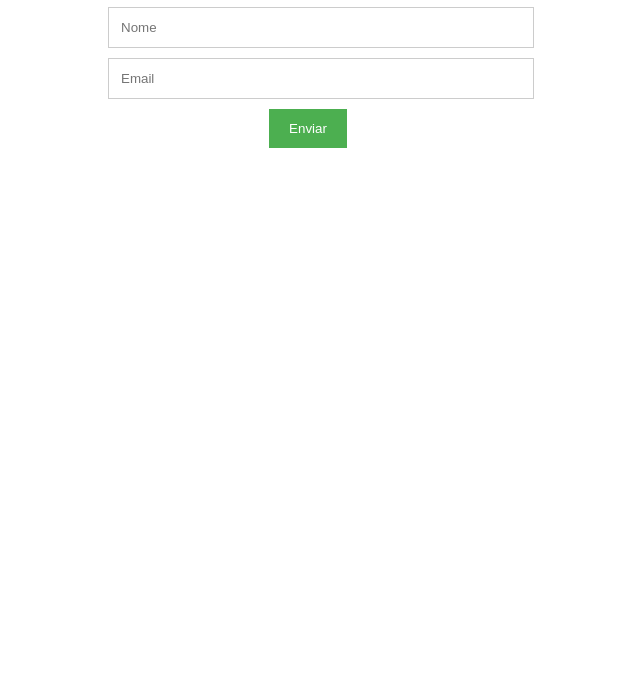
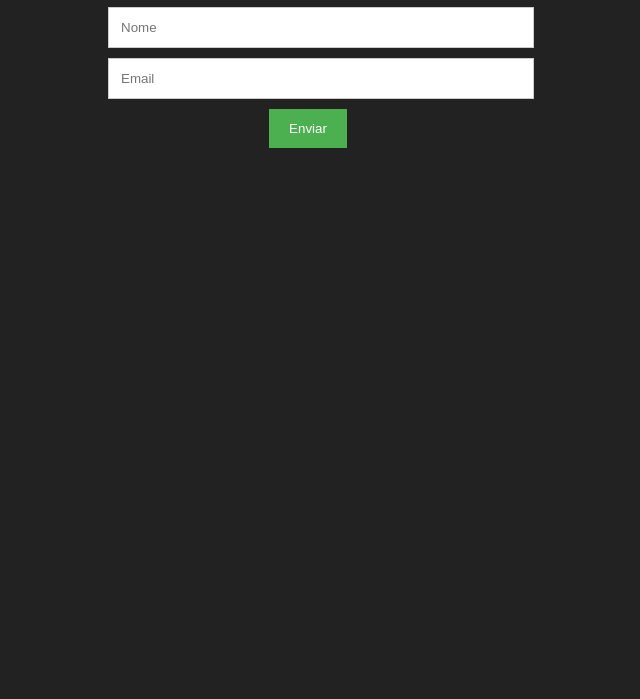
Before and after one commit to leomarqueti/CONEXAO1, a plain HTML site: page index.html in a window 1280 px wide. Shown: the part 101-800 px from the top of the page, without its empty margins (332-972 px from the left). Drawn offline with Linux system fonts and the light colour scheme.

Commit message:
Update style.css

```diff
--- a/style.css
+++ b/style.css
@@ -1,4 +1,9 @@
 /* Primeira página */
+
+body {
+  background-color: #222;
+  color: #fff;
+}
 
 .container {
     width: 400px;
```
